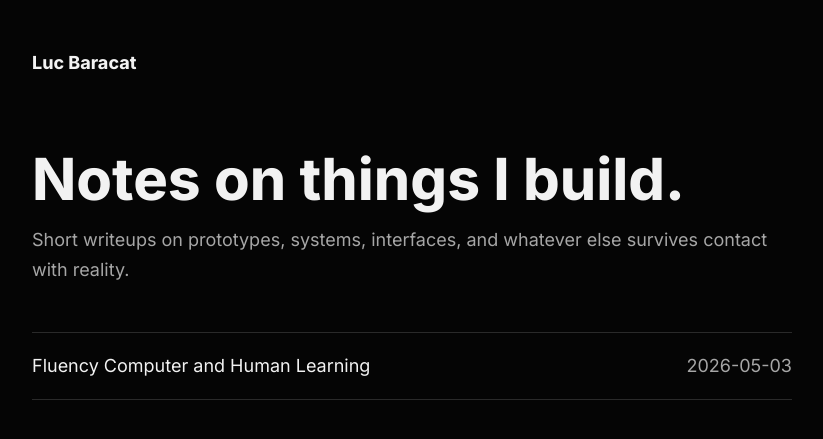
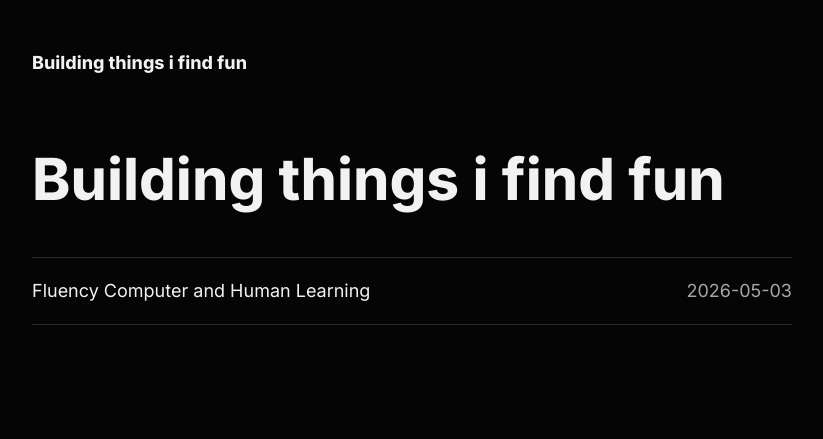
Before and after one commit to jaxs-ribs/jaxs-ribs.github.io, a Jekyll site: the page built from index.html, in a window 1280 px wide. Shown: the top 439 px of the page, without its empty margins (228-1051 px from the left). Built offline with Jekyll 4.4.1, drawn with Linux system fonts in a browser that asks for light colours.

Commit message:
Tighten homepage and video layout

```diff
--- a/_config.yml
+++ b/_config.yml
@@ -1,5 +1,5 @@
-title: Luc Baracat
-description: Project notes, prototypes, and technical writeups.
+title: Building things i find fun
+description: Project writeups.
 url: ""
 baseurl: ""
 markdown: kramdown
--- a/index.html
+++ b/index.html
@@ -4,8 +4,7 @@
 ---
 
 <section class="intro">
-  <h1>Notes on things I build.</h1>
-  <p>Short writeups on prototypes, systems, interfaces, and whatever else survives contact with reality.</p>
+  <h1>Building things i find fun</h1>
 </section>
 
 <section class="post-list" aria-label="Posts">
--- a/style.css
+++ b/style.css
@@ -118,8 +118,11 @@
 
 .post-body video {
   display: block;
-  width: 100%;
+  width: min(100%, 420px);
+  max-height: 78vh;
   margin: 34px 0;
+  margin-right: auto;
+  margin-left: auto;
   border: 1px solid var(--faint);
   background: #000;
 }
```
